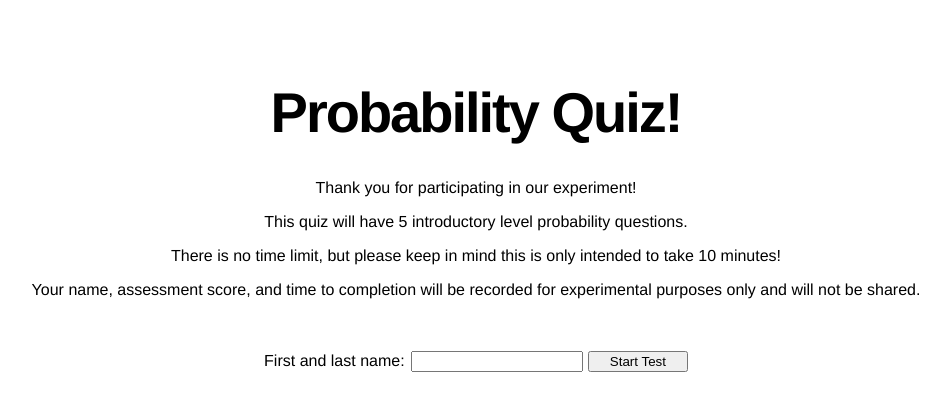
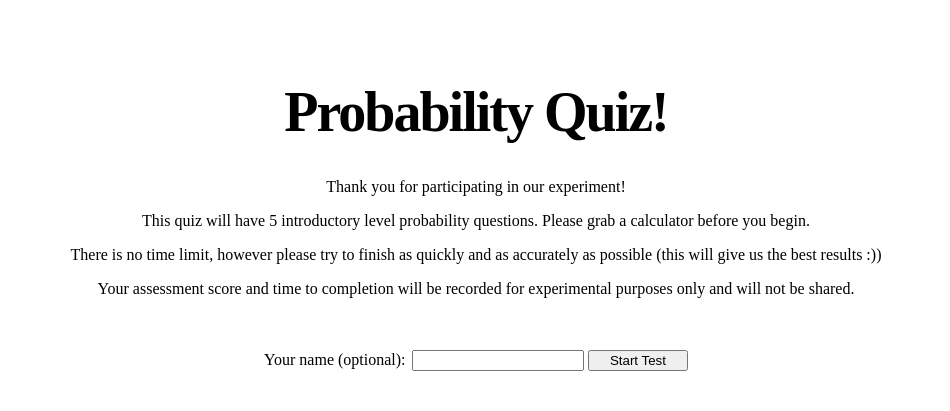
Before and after one commit to acchow/mie237-project, a Flask app: page / in a window 1280 px wide. Shown: the top 411 px of the page, without its empty margins (164-1114 px from the left). Run offline with Flask 2, Linux system fonts and the light colour scheme.

Commit message:
Add files via upload

```diff
--- a/main.py
+++ b/main.py
@@ -1,10 +1,8 @@
 import csv
-from flask import Flask, redirect, url_for, render_template, request, session, flash
+from flask import Flask, redirect, url_for, render_template, request, Response, g
 from datetime import datetime
 
 app = Flask(__name__)
-app.secret_key = "amanda"
-# app.permanent_session_lifetime = timedelta(minutes=20)
 
 
 @app.route("/")
@@ -14,31 +12,30 @@ def home():
 
 @app.route("/test", methods=["POST", "GET"])
 def test():
-    questions = ["1. An allergist claims that 50% of the patients she tests are allergic to some type of weed. "
-                 "What is the probability that exactly 3 of her next 4 patients are allergic to weeds? "
-                 "(Please round your answer to 2 d.p.) ",
-                 "2. A pair of fair dice is tossed. Find the probability of getting a roll with a total of 8. "
-                 "(Please round your answer to 2 d.p.) ",
-                 "3. The length of time for one individual to be served at a cafeteria is a random variable having "
-                 "an exponential distribution with a mean of 4 minutes. What is the variance of this distribution?  "
-                 "(Please round your answer to 2 d.p.) ",
-                 "4. The probability that a doctor correctly diagnoses a particular illness is 0.7. Given that "
-                 "the doctor makes an incorrect diagnosis, the probability that the patient files a lawsuit is 0.9. "
-                 "What is the probability that the doctor makes an incorrect diagnosis and the patient sues? "
-                 "(Please round your answer to 2 d.p.) ",
-                 "5. The waiting time, in minutes, between successive speeders spotted by a radar unit is a continuous "
-                 "random variable with CDF F(x) = 1 − e^(−0.5x), x ≥ 0. (0 otherwise)  Find the probability of waiting "
-                 "less than 3 minutes between successive speeders. (Please round your answer to 2 d.p.) "]
-    return render_template("test.html", questions=questions)
+    start = datetime.now().strftime("%H:%M:%S")
+    return render_template("test.html", start=start)
 
 
 @app.route("/handle_data", methods=['POST'])
 def handle_data():
-    answer = request.form["answer[]"]
-    return answer
+    score = 0
+    start = request.form.get('start')
+    end = datetime.now().strftime("%H:%M:%S")
+    if request.form.get('a1', type=float) == 0.25: score +=1
+    if request.form.get('a2', type=float) == 0.14: score +=1
+    if request.form.get('a3', type=float) == 16: score +=1
+    if request.form.get('a4', type=float) == 0.27: score +=1
+    if request.form.get('a5', type=float) == 0.78: score +=1
 
+    return 'Please copy and paste the bolded line into an email ' \
+           'and send it to ' \
+           '<em>amandacynthia.chow@mail.utoronto.ca. </em>' \
+           'And then you are all finished! Thanks again for your participation. </p>' \
+           '<br>' \
+           '<b>Score: {},  Start time: {},  End time: {}</b>'.format(score, start, end)
 
 
 
 if __name__ == "__main__":
-    app.run(host ='0.0.0.0')
+    app.run()
+    print(handle_data)
--- a/static/style.css
+++ b/static/style.css
@@ -1,5 +1,4 @@
 body {
-  font-family: "helvetica", sans-serif;
   text-align: center;
 }
 
--- a/templates/index.html
+++ b/templates/index.html
@@ -9,14 +9,16 @@
 {%block content %}
     <br>
     <p>Thank you for participating in our experiment!</p>
-    <p>This quiz will have 5 introductory level probability questions.</p>
-    <p>There is no time limit, but please keep in mind this is only intended to take 10 minutes!</p>
-    <p>Your name, assessment score, and time to completion will be recorded for experimental purposes only and will not be shared.</p>
+    <p>This quiz will have 5 introductory level probability questions. Please grab a calculator before you begin.</p>
+    <p>There is no time limit, however please try to finish as quickly and as accurately as possible
+        (this will give us the best results :))</p>
+    <p>Your assessment score and time to completion will be recorded for experimental
+        purposes only and will not be shared.</p>
     <br>
     <br>
 
     <form action="/test" method="post" action="">
-        <label type="text">First and last name:</label>
+        <label type="text">Your name (optional):</label>
         <input type="text" name="name"/>
         <button type="submit">Start Test</button>
     </form>
```
Also changed, not shown: templates/test.html (+29 -5 lines).
